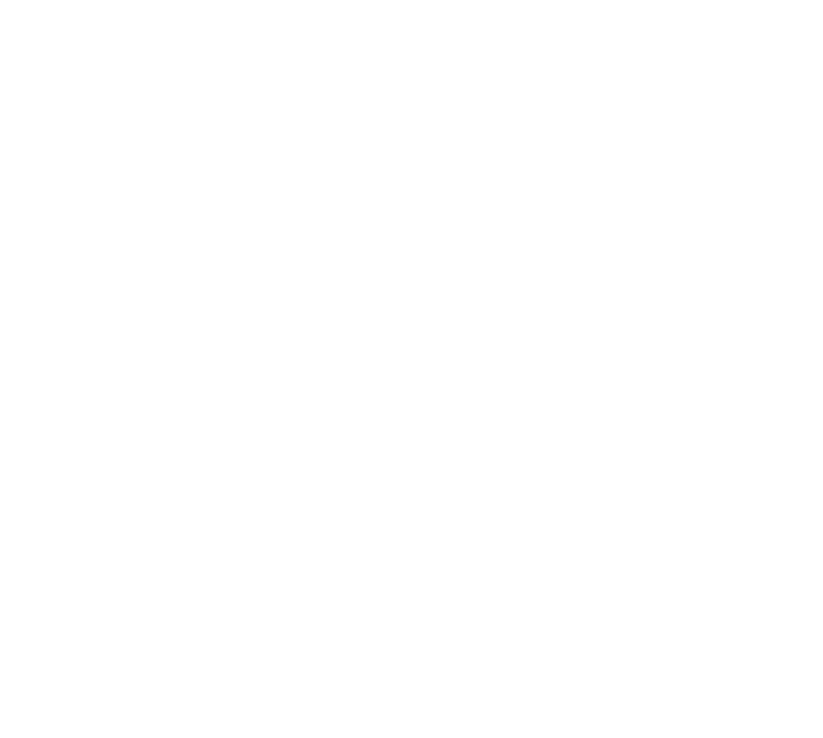
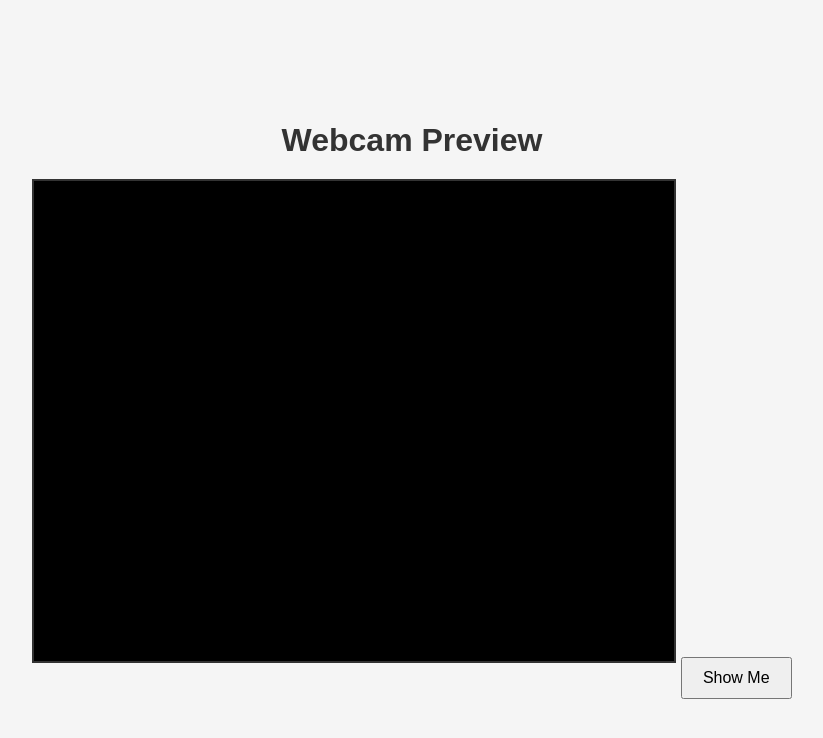
Before and after one commit to zenodevelops/VisageAI, a plain HTML site: page index.html in a window 1280 px wide. Shown: the whole page, without its empty margins (228-1051 px from the left). Drawn offline with Linux system fonts and the light colour scheme.

Commit message:
added initial webviewer

```diff
--- a/index.html
+++ b/index.html
@@ -13,9 +13,14 @@
         <link rel="stylesheet" href="style.css">
     </head>
     <body>
-        <!--[if lt IE 7]>
-            <p class="browsehappy">You are using an <strong>outdated</strong> browser. Please <a href="#">upgrade your browser</a> to improve your experience.</p>
-        <![endif]-->
+        <h1>Webcam Preview</h1>
+
+        <div class="container">
+          <video id="video" autoplay muted></video>
+          <button id="startBtn">Show Me</button>
+        </div>
+
+
 
         <script src="script.js" async defer></script>
     </body>
--- a/script.js
+++ b/script.js
@@ -0,0 +1,18 @@
+// Select the button and video elements
+const startBtn = document.getElementById("startBtn");
+const video = document.getElementById("video");
+
+// Attach a click event listener to the button
+startBtn.addEventListener("click", () => {
+  // Prompt the user for permission to use the camera
+  navigator.mediaDevices
+    .getUserMedia({ video: true, audio: false })
+    .then(stream => {
+      // Stream the video to the video element
+      video.srcObject = stream;
+    })
+    .catch(err => {
+      console.error("Error accessing webcam: ", err);
+      alert("Unable to access your webcam. Please make sure you have given permission.");
+    });
+});
--- a/style.css
+++ b/style.css
@@ -0,0 +1,34 @@
+body {
+    margin: 0;
+    padding: 0;
+    font-family: sans-serif;
+    background: #f5f5f5;
+    display: flex;
+    flex-direction: column;
+    align-items: center;
+    justify-content: center;
+    height: 100vh;
+  }
+
+  h1 {
+    color: #333;
+    margin-bottom: 20px;
+  }
+
+  .container {
+    text-align: center;
+  }
+
+  video {
+    width: 640px;
+    height: 480px;
+    background-color: #000; /* fallback if no webcam is available */
+    border: 2px solid #333;
+    margin-bottom: 20px;
+  }
+
+  button {
+    padding: 10px 20px;
+    font-size: 1rem;
+    cursor: pointer;
+  }
```
